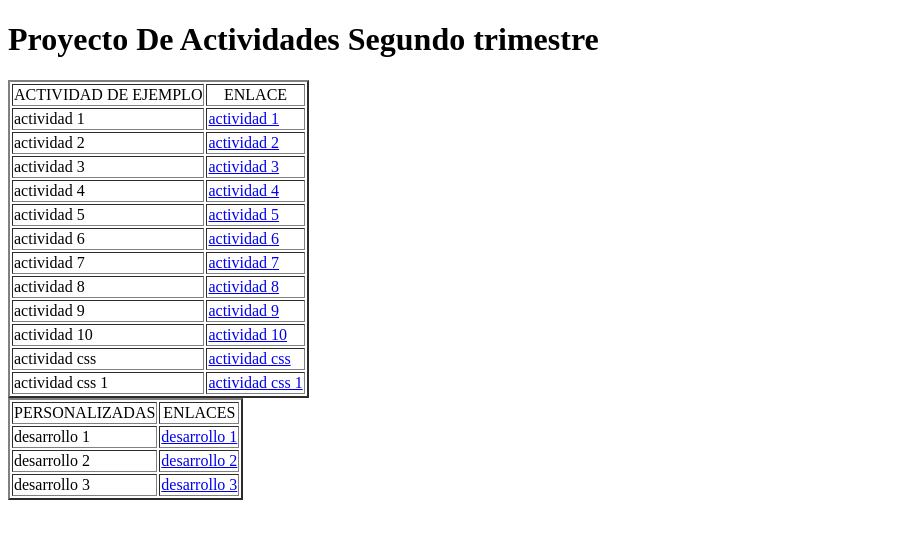
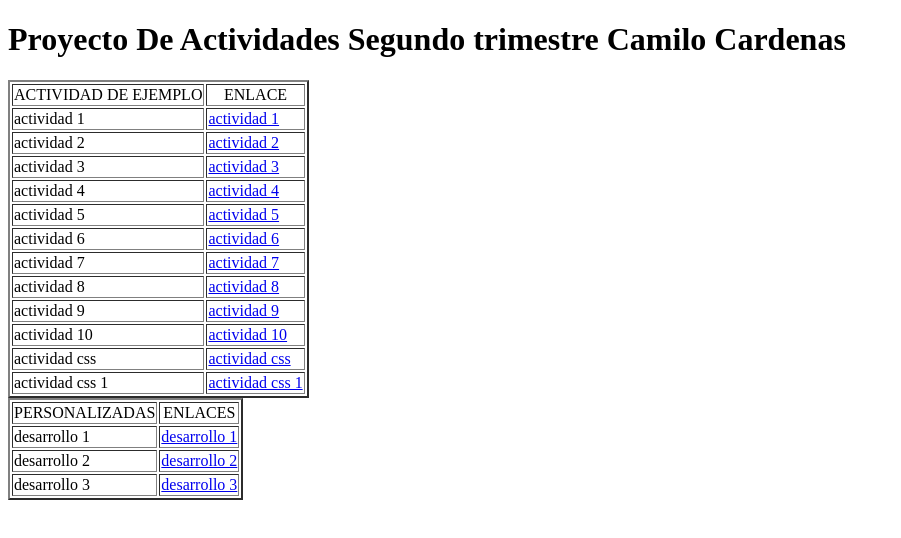
Before and after one commit to camilogn17/mysite.github.io, a plain HTML site: page index.html in a window 1280 px wide. Shown: the whole page, without its empty margins (0-901 px from the left). Drawn offline with Linux system fonts and the light colour scheme.

Commit message:
cuarta actualizacion

```diff
--- a/index.html
+++ b/index.html
@@ -4,7 +4,7 @@
         <meta charset="utf-8">
     </head>
     <body>
-        <h1>Proyecto De Actividades Segundo trimestre</h1>
+        <h1>Proyecto De Actividades Segundo trimestre Camilo Cardenas</h1>
         <table border="2" widht="500">
             <tr>
                 <td align="center">ACTIVIDAD DE EJEMPLO</td>
```
